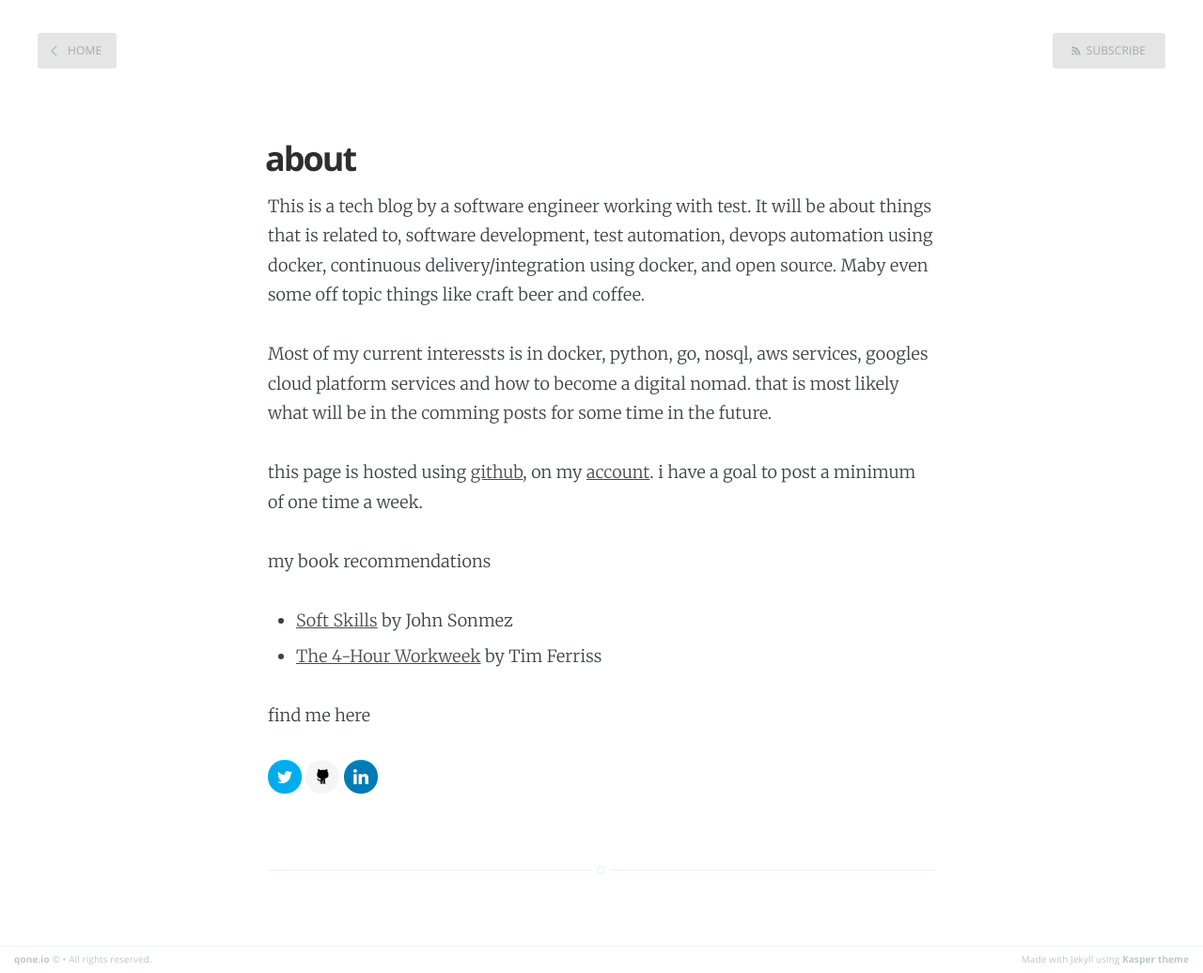
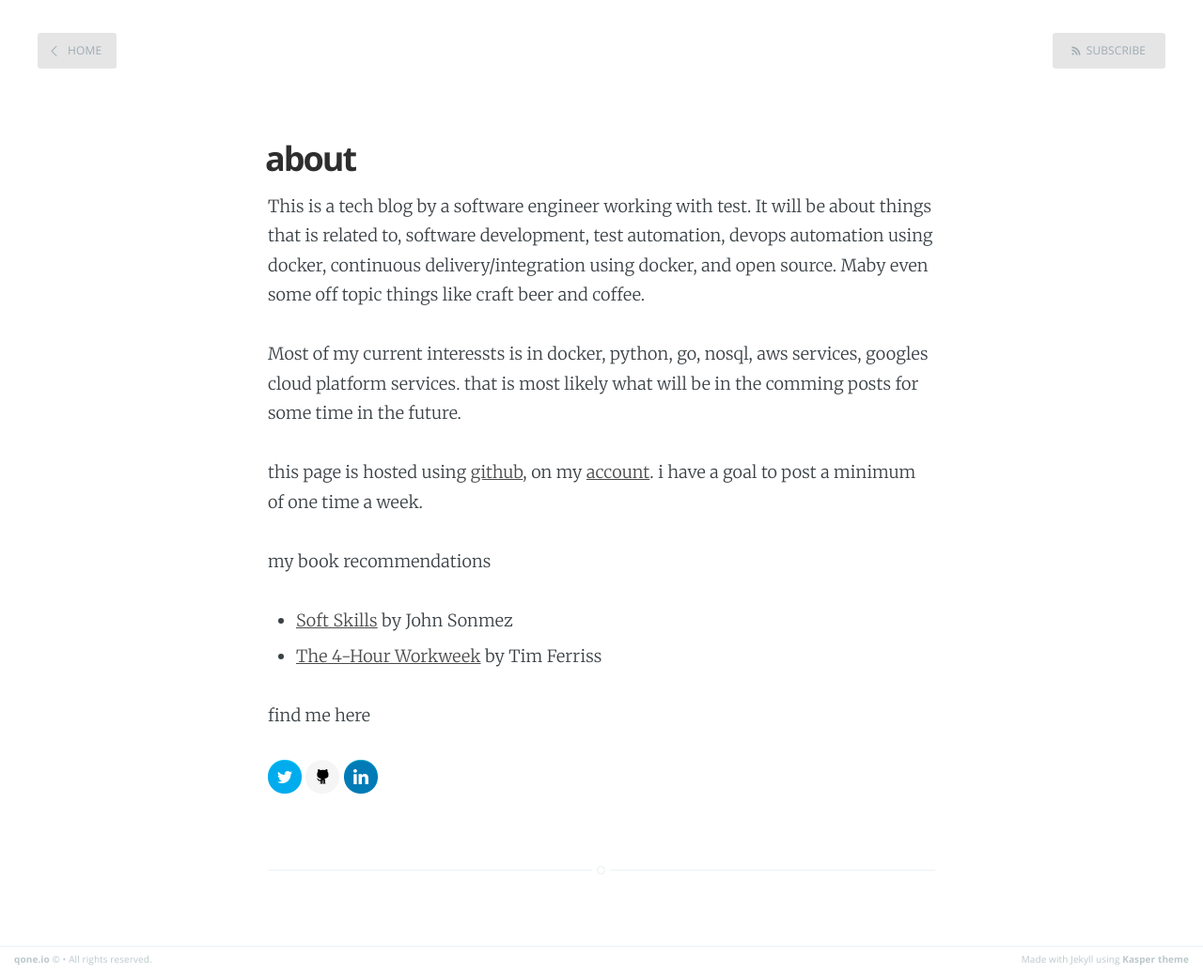
Before and after one commit to mad01/mad01.github.io, a Jekyll site: the page built from about.md, in a window 1280 px wide. Shown: the whole page at 94% size. Built offline with Jekyll 4.4.1, drawn with Linux system fonts in a browser that asks for light colours; Markdown is read by kramdown in place of the engine named in the settings.

Commit message:
update about

```diff
--- a/about.md
+++ b/about.md
@@ -6,7 +6,7 @@
 
 This is a tech blog by a software engineer working with test. It will be about things that is related to, software development, test automation, devops automation using docker, continuous delivery/integration using docker, and open source. Maby even some off topic things like craft beer and coffee.
 
-Most of my current interessts is in docker, python, go, nosql, aws services, googles cloud platform services and how to become a digital nomad. that is most likely what will be in the comming posts for some time in the future.
+Most of my current interessts is in docker, python, go, nosql, aws services, googles cloud platform services. that is most likely what will be in the comming posts for some time in the future.
 
 this page is hosted using [github](https://github.com), on my [account](https://github.com/mad01). i have a goal to post a minimum of one time a week.
 
```
